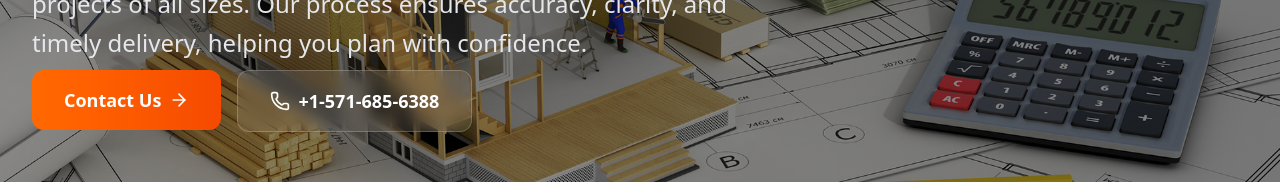
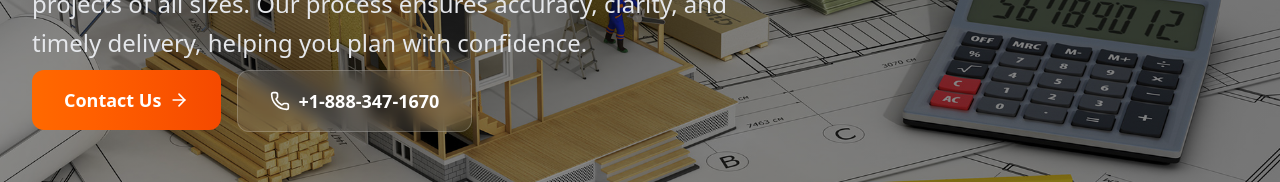
Before and after one commit to ARkhan06/Cost-Estimation, a React (Vite) app: page / in a window 1280 px wide. Shown: the part 518-700 px from the top of the page. Built offline with nearby package versions, Linux system fonts and the light colour scheme.

Commit message:
new changes

```diff
--- a/src/components/Footer.jsx
+++ b/src/components/Footer.jsx
@@ -99,7 +99,7 @@ const Footer = () => {
                 <div className="bg-orange-500/20 p-2 rounded-lg mr-3 group-hover:bg-orange-500/30 transition-colors">
                   <Phone className="h-4 w-4 text-orange-400" />
                 </div>
-                <span className="text-sm group-hover:text-orange-300 transition-colors">+1-571-685-6388</span>
+                <span className="text-sm group-hover:text-orange-300 transition-colors">+1-888-347-1670</span>
               </motion.a>
 
               <motion.a
--- a/src/components/Navbar.jsx
+++ b/src/components/Navbar.jsx
@@ -2,7 +2,7 @@ import React, { useState } from 'react';
 import { Link, useLocation } from 'react-router-dom';
 import { motion, AnimatePresence } from 'framer-motion';
 import { ChevronDown, Menu, X, ArrowRight } from 'lucide-react';
-import Fazics from '../assets/Fazics_Cost_Sol_Logo-removebg-preview.png';
+import Fazics from '../assets/FAZICS_Estimating_Solutions_Logo-removebg-preview.png';
 // Navbar Component
 const Navbar = () => {
   const [isServicesOpen, setIsServicesOpen] = useState(false);
--- a/src/screens/Contact.jsx
+++ b/src/screens/Contact.jsx
@@ -112,7 +112,7 @@ const ContactUsPage = () => {
     {
       icon: <Phone className="w-8 h-8" />,
       title: "Phone Number",
-      info: "+1-571-685-6388",
+      info: "+1-888-347-1670",
       description: "Available Monday - Friday, 8:00 AM - 6:00 PM CST"
     },
     {
--- a/src/screens/Home.jsx
+++ b/src/screens/Home.jsx
@@ -185,8 +185,7 @@ const Homepage = () => {
         className="bg-white/10 backdrop-blur-sm border border-white/20 text-white px-8 py-4 rounded-xl font-semibold text-lg hover:bg-white/20 transition-all flex items-center group"
       >
         <Phone className="mr-2 h-5 w-5 group-hover:animate-pulse" />
-        +1-571-685-6388
-          </motion.a>
+        +1-888-347-1670          </motion.a>
           </motion.div>
         </div>
       </div>
```
Also changed, not shown: src/assets/FAZICS_Estimating_Solutions_Logo-removebg-preview.png (added).
